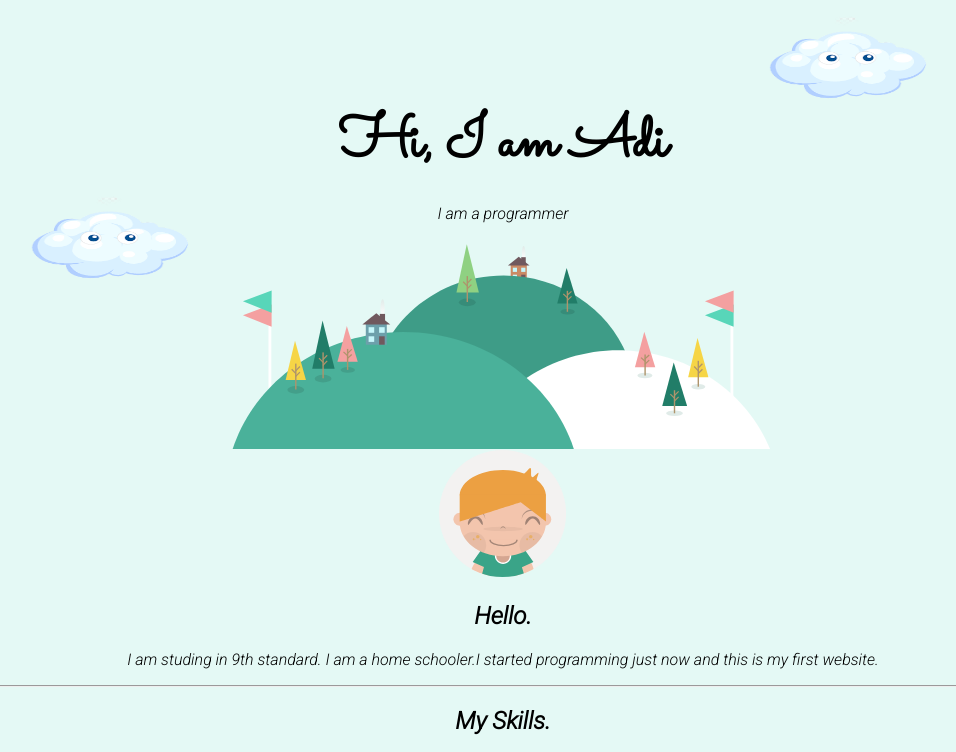
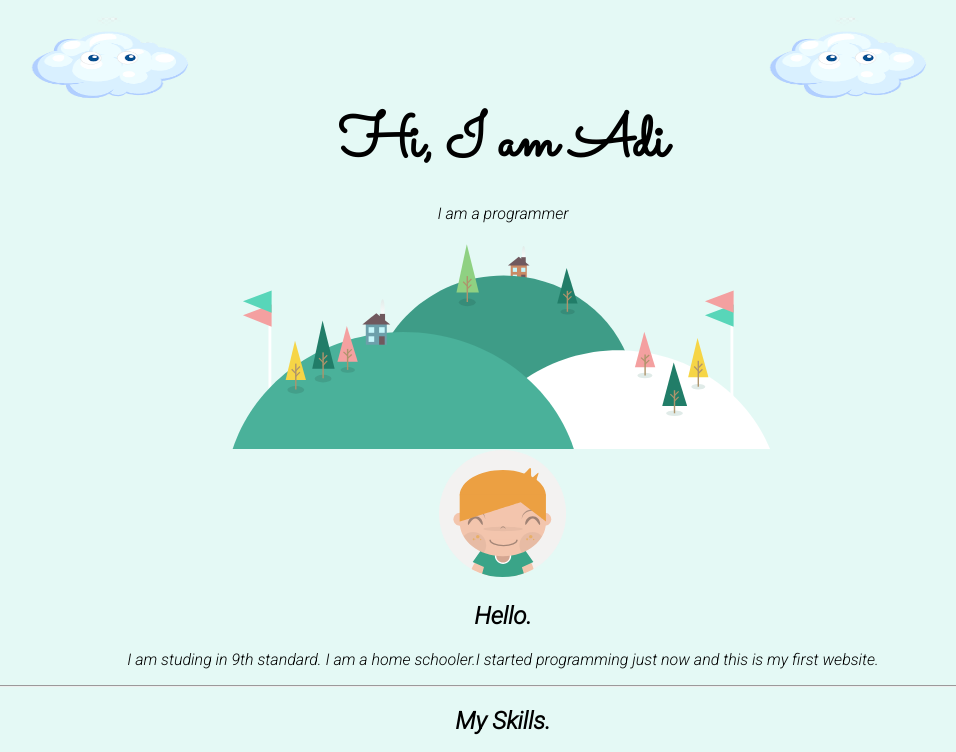
Before and after one commit to kapdivyang/cv1, a plain HTML site: page index.html in a window 1280 px wide. Shown: the top 752 px of the page, without its empty margins (137-1093 px from the left). Drawn offline with Linux system fonts and the light colour scheme; grey boxes are pictures that could not be loaded.

Commit message:
Update styles.css

```diff
--- a/css/styles.css
+++ b/css/styles.css
@@ -46,7 +46,7 @@ body {
   height: 30%;
   width: 15%;
   left: 150px;
-  bottom: 100px;
+  top: 0;
 }
 
 .land {
```
